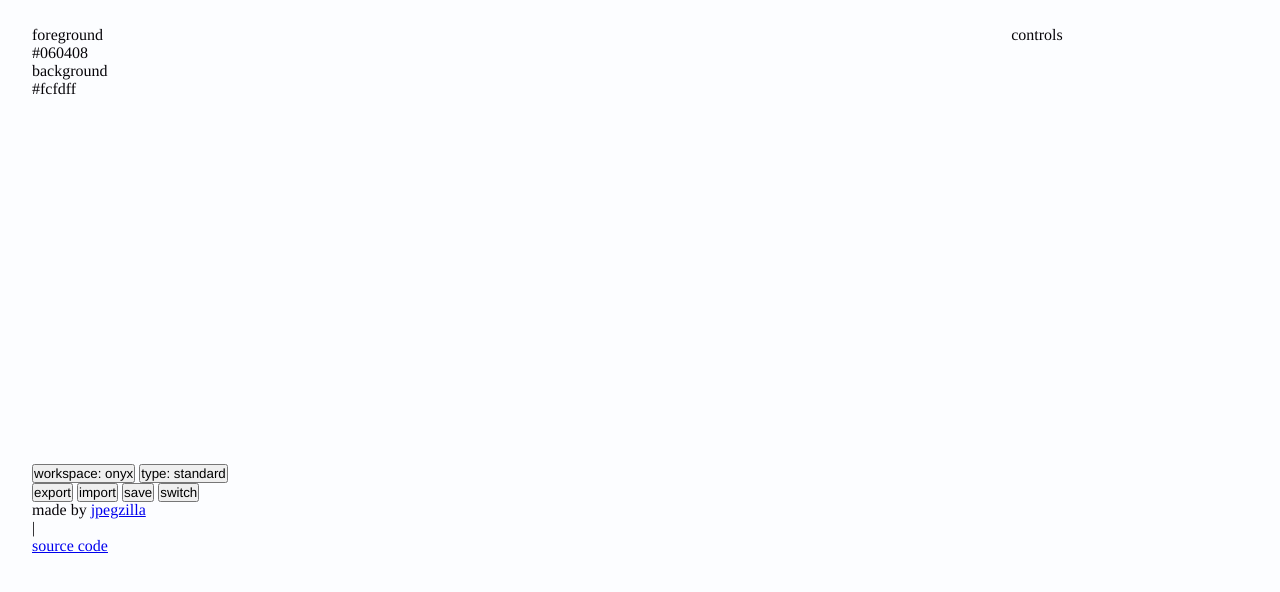
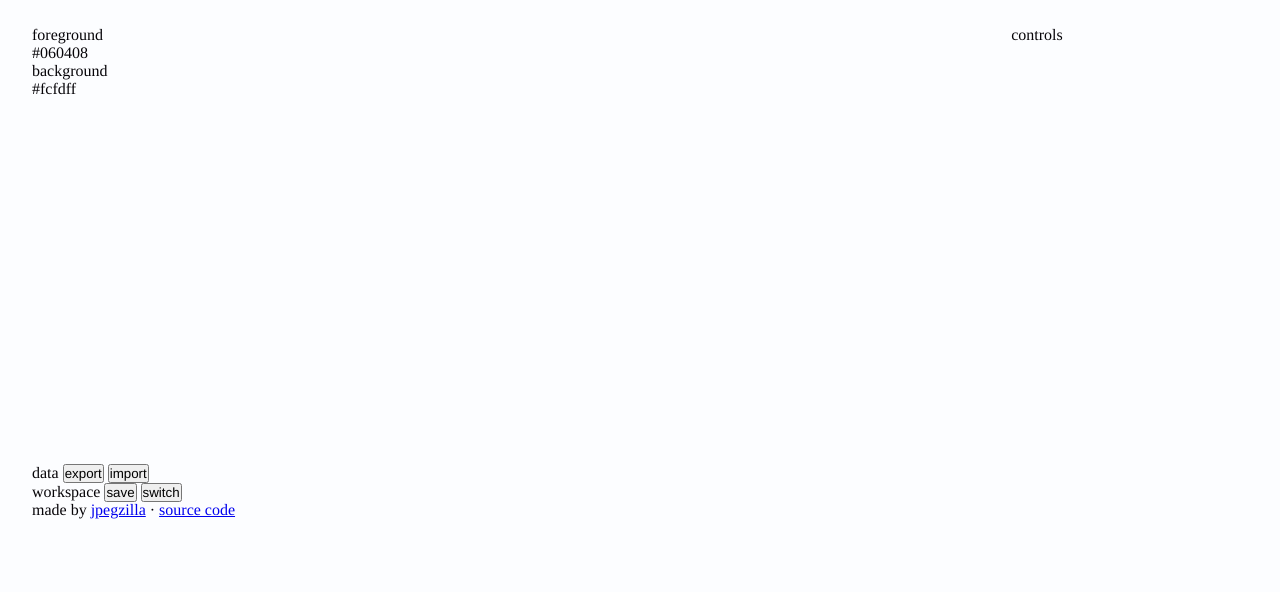
Before and after one commit to jpegzilla/onyx, a plain HTML site: page index.html in a window 1280 px wide. Shown: the part 94-686 px from the top of the page. Drawn offline with Linux system fonts and the light colour scheme; a web font is replaced by a local one.

Commit message:
updated footer layout and copy

```diff
--- a/css/components/_footer.sass
+++ b/css/components/_footer.sass
@@ -26,6 +26,10 @@
 
     b
       flex-grow: 666
+      display: inline-block
+
+      @media (max-width: v.$breakpoint-miniscule)
+        display: none
 
     .footer-attribution
       +v.croptext(1.2)
@@ -38,31 +42,42 @@
 
         color: currentColor
 
-    button
-      +v.destroy
-      +v.kfocus
-      +v.inversefontcolor
-      +v.fadebg
-      +v.croptext(1.2)
+    .footer-controls
+      display: grid
+      gap: v.$halfgap
+      grid-template-columns: repeat(2, max-content)
 
-      cursor: pointer
-      font-size: 0.8rem
-      font-variation-settings: "wght" 450
-      line-height: 1.1rem
-      padding: 0.15rem 0.25rem
-      border-radius: v.$border-radius
-      text-align: center
-      max-height: max-content
+      .options-selector
+        +v.colordisplaycolor
 
-    .workspace-info
-      display: grid
-      grid-template-columns: 1fr 1fr
-      gap: v.$halfgap
+        display: flex
+        max-height: max-content
+        max-width: max-content
+        gap: v.$halfgap
+
+        button
+          +v.destroy
+          +v.kfocus
+
+          cursor: pointer
+          color: currentColor
+
+          &:hover
+            text-decoration: underline
+
+        button, span
+          +v.croptext(1.2)
+          +v.lightmono
+
+          display: block
+          font-size: 0.8rem
+          line-height: 1.1rem
+          text-transform: uppercase
+
+          &.fade
+            opacity: 0.6
+            user-select: none
 
       @media (max-width: v.$breakpoint-miniscule)
-        flex-direction: column
-
-    .workspace-name,
-    .workspace-type
-      +v.hlbg
-      +v.fontcolor
+        grid-template-columns: 1fr
+        grid-template-rows: 1fr 1fr
--- a/js/components/footer.mjs
+++ b/js/components/footer.mjs
@@ -18,25 +18,19 @@ class Footer extends Component {
     this.innerHTML = html`
       <b class="border-top"></b>
       <footer>
-        <div class="workspace-info">
-          <button
-            class="workspace-name workspace-attr"
-            aria-description="${footerCopy.workspace}"
-          >
-            workspace: ${minerva.workspaceName}
-          </button>
-          <button
-            class="workspace-type workspace-attr"
-            aria-description="${footerCopy.workspaceType}"
-          >
-            type: ${minerva.workspaceType}
-          </button>
+        <div class="footer-controls">
+          <div class="options-selector">
+            <span class="fade">data</span>
+            <button title="${footerCopy.export}">export</button>
+            <button title="${footerCopy.import}">import</button>
+          </div>
+
+          <div class="options-selector">
+            <span class="fade">workspace</span>
+            <button title="${footerCopy.save}">save</button>
+            <button title="${footerCopy.switch}">switch</button>
+          </div>
         </div>
-
-        <button aria-description="${footerCopy.export}">export</button>
-        <button aria-description="${footerCopy.import}">import</button>
-        <button aria-description="${footerCopy.save}">save</button>
-        <button aria-description="${footerCopy.switch}">switch</button>
         <b></b>
         <div class="footer-attribution">
           made by
@@ -46,9 +40,7 @@ class Footer extends Component {
             rel="noreferrer noopener"
             >jpegzilla</a
           >
-        </div>
-        |
-        <div class="footer-attribution">
+          <span>&middot;</span>
           <a
             href="https://github.com/jpegzilla/onyx"
             target="_blank"
--- a/js/data/copy.mjs
+++ b/js/data/copy.mjs
@@ -1,8 +1,8 @@
 export const footerCopy = {
   export:
-    'exports all your palettes, and settings as a .json file for you to download.',
+    'exports all your palettes and settings as a .json file for you to download.',
   import:
-    'allows you to upload a json file containing palettes and settings you (or someone else) previously exported',
+    'allows you to upload a .json file containing palettes and settings that you (or someone else) previously exported.',
   save: 'allows you to locally save all current palettes and settings to your color workspace library.',
   switch: 'allows you to switch between your saved color workspaces.',
   workspace: 'the name of the current color workspace.',
```
